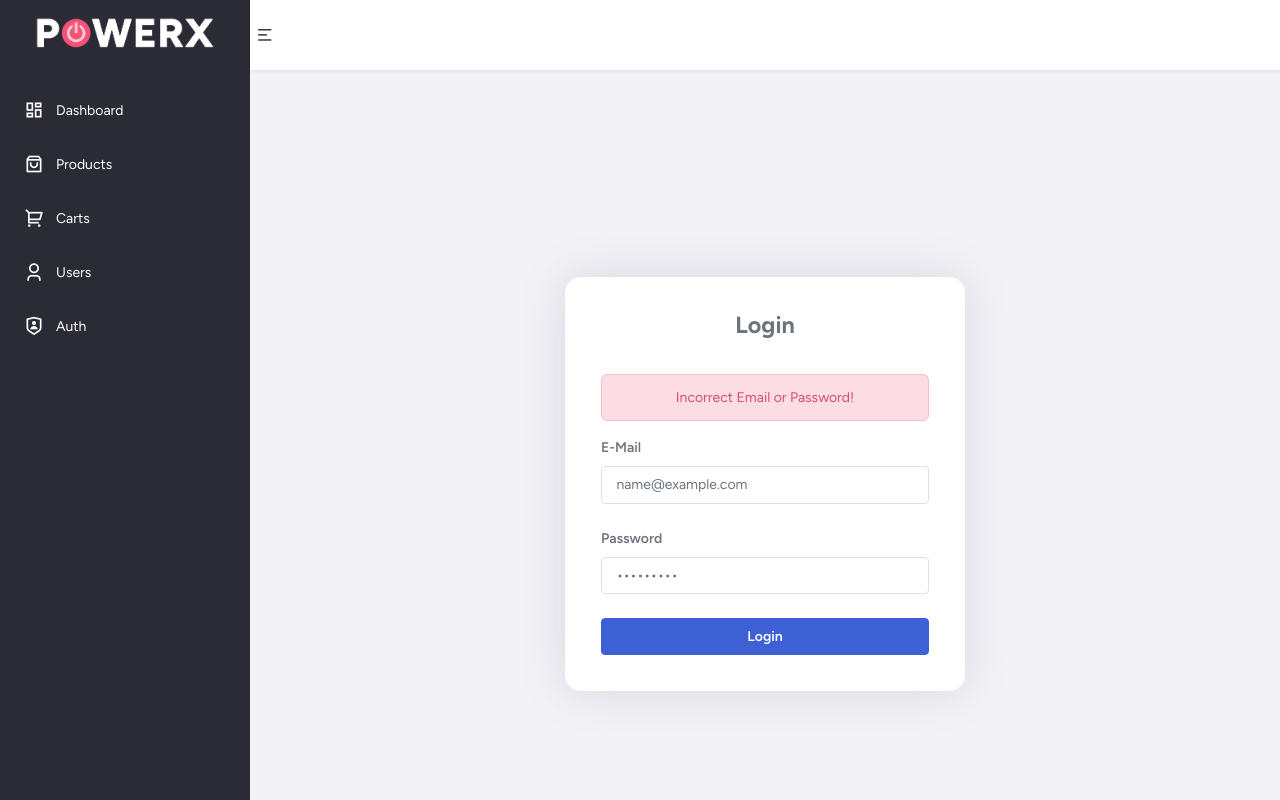
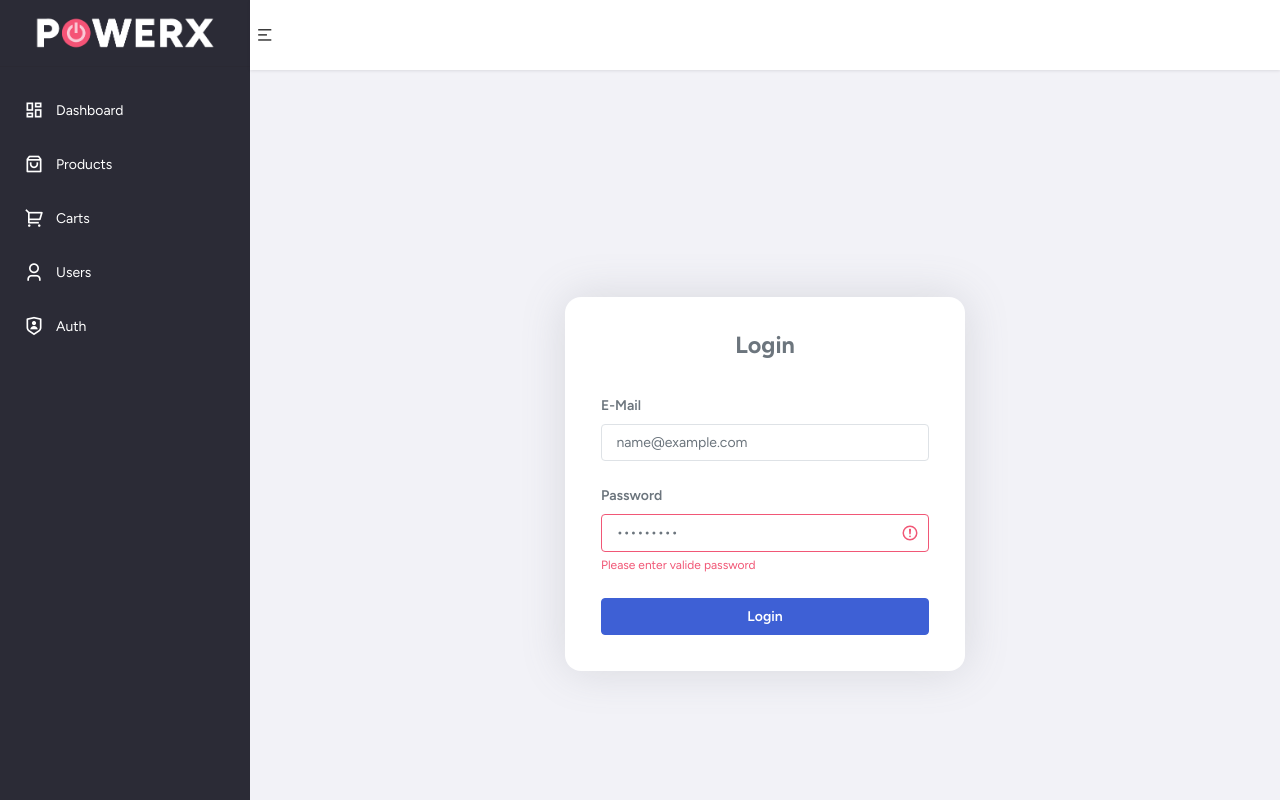
Before and after one commit to iamhns7/Dashboard-Template, a React (Vite) app: page / in a window 1280 px wide. Both pictures are taken after typing "name@example.com", "Sample123" into the empty fields and a click on the button "Login". Shown: the top 800 px of the page. Built offline with nearby package versions, Linux system fonts and the light colour scheme; no server answers.

Commit message:
Added the validation to Auth page

```diff
--- /dev/null
+++ b/src/interfaces/ValidationInterfaces.tsx
@@ -0,0 +1,4 @@
+export type AuthErrors = {
+  email?: string;
+  password?: string;
+};
--- a/src/pages/Auth.tsx
+++ b/src/pages/Auth.tsx
@@ -2,22 +2,25 @@ import { useState } from "react";
 import { useNavigate } from "react-router-dom";
 import "bootstrap/dist/css/bootstrap.min.css";
 import "../index.css";
+import useAuthValidation from "../validation/Validation";
 
 const Auth = () => {
   const navigate = useNavigate();
 
-  const [email, setEmail] = useState("");
-  const [password, setPassword] = useState("");
-  const [error, setError] = useState("");
+  const { values, setField, errors, validateAll } = useAuthValidation();
+  const [submitError, setSubmitError] = useState("");
 
   const handleSubmit = (e: React.FormEvent) => {
     e.preventDefault();
+    setSubmitError("");
+    const ok = validateAll();
+    if (!ok) return;
 
-    // basit doğrulama (örnek)
-    if (email === "iamhns7@gamil.com" && password === "iamhns7") {
+    // gerçek projede burada server-side auth çağrısı olmalı
+    if (values.email === "iamhns7@gamil.com" && values.password === "iamhns7") {
       navigate("/products");
     } else {
-      setError("Incorrect Email or Password!");
+      setSubmitError("Incorrect Email or Password!");
     }
   };
 
@@ -26,9 +29,9 @@ const Auth = () => {
       <div className="card shadow-lg p-4" style={{ width: "400px", borderRadius: "1rem" }}>
         <h3 className="text-center mb-4 fw-bold">Login</h3>
 
-        {error && <div className="alert alert-danger text-center py-2">{error}</div>}
+        {submitError && <div className="alert alert-danger text-center py-2">{submitError}</div>}
 
-        <form onSubmit={handleSubmit}>
+        <form onSubmit={handleSubmit} noValidate>
           <div className="mb-3">
             <label htmlFor="email" className="form-label fw-semibold">
               E-Mail
@@ -36,12 +39,13 @@ const Auth = () => {
             <input
               type="email"
               id="email"
-              className="form-control"
+              className={`form-control ${errors.email ? "is-invalid" : ""}`}
               placeholder="example@mail.com"
-              value={email}
-              onChange={(e) => setEmail(e.target.value)}
+              value={values.email}
+              onChange={(e) => setField("email", e.target.value)}
               required
             />
+            {errors.email && <div className="invalid-feedback">{errors.email}</div>}
           </div>
 
           <div className="mb-3">
@@ -51,12 +55,13 @@ const Auth = () => {
             <input
               type="password"
               id="password"
-              className="form-control"
+              className={`form-control ${errors.password ? "is-invalid" : ""}`}
               placeholder="Password"
-              value={password}
-              onChange={(e) => setPassword(e.target.value)}
+              value={values.password}
+              onChange={(e) => setField("password", e.target.value)}
               required
             />
+            {errors.password && <div className="invalid-feedback">{errors.password}</div>}
           </div>
 
           <button type="submit" className="btn btn-primary w-100 fw-semibold">
--- /dev/null
+++ b/src/validation/Validation.tsx
@@ -0,0 +1,51 @@
+import { useState } from "react";
+import type { AuthErrors } from "../interfaces/ValidationInterfaces";
+
+
+export const validateEmail = (email: string): string | undefined => {
+  if (!email) return "E-mail is required";
+  // kabul edilebilir basit e-posta regex'i
+  const re = /^[\w-.]+@[\w-]+\.[a-zA-Z]{2,}$/;
+  if (!re.test(email)) return "Invalid e-mail format";
+  return undefined;
+};
+
+export const validatePassword = (password: string): string | undefined => {
+  if (!password) return "Password is required";
+  if (password.length > 6) return "Please enter valide password";
+  return undefined;
+};
+
+// hook for auth form validation
+export const useAuthValidation = (initial = { email: "", password: "" }) => {
+  const [values, setValues] = useState<{ email: string; password: string }>(initial);
+  const [errors, setErrors] = useState<AuthErrors>({});
+
+  const setField = (field: "email" | "password", value: string) => {
+    setValues((v) => ({ ...v, [field]: value }));
+    // canlı doğrulama: hata varsa güncelle
+    if (field === "email") setErrors((e) => ({ ...e, email: validateEmail(value) }));
+    if (field === "password") setErrors((e) => ({ ...e, password: validatePassword(value) }));
+  };
+
+  const validateAll = (): boolean => {
+    const emailErr = validateEmail(values.email);
+    const passErr = validatePassword(values.password);
+    const next: AuthErrors = {};
+    if (emailErr) next.email = emailErr;
+    if (passErr) next.password = passErr;
+    setErrors(next);
+    return Object.keys(next).length === 0;
+  };
+
+  return {
+    values,
+    setField,
+    errors,
+    validateAll,
+    setErrors,
+    setValues,
+  } as const;
+};
+
+export default useAuthValidation;
```
